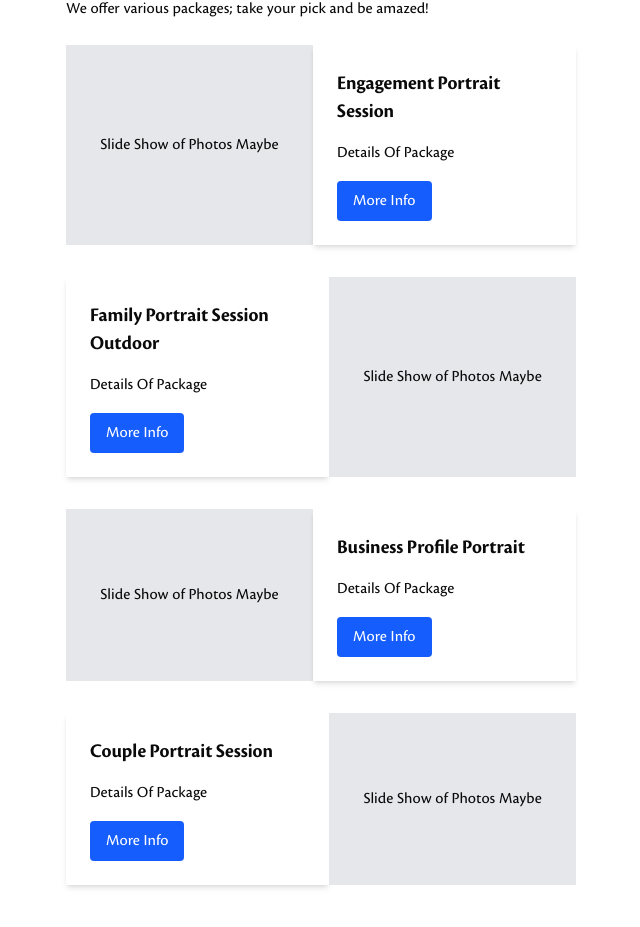
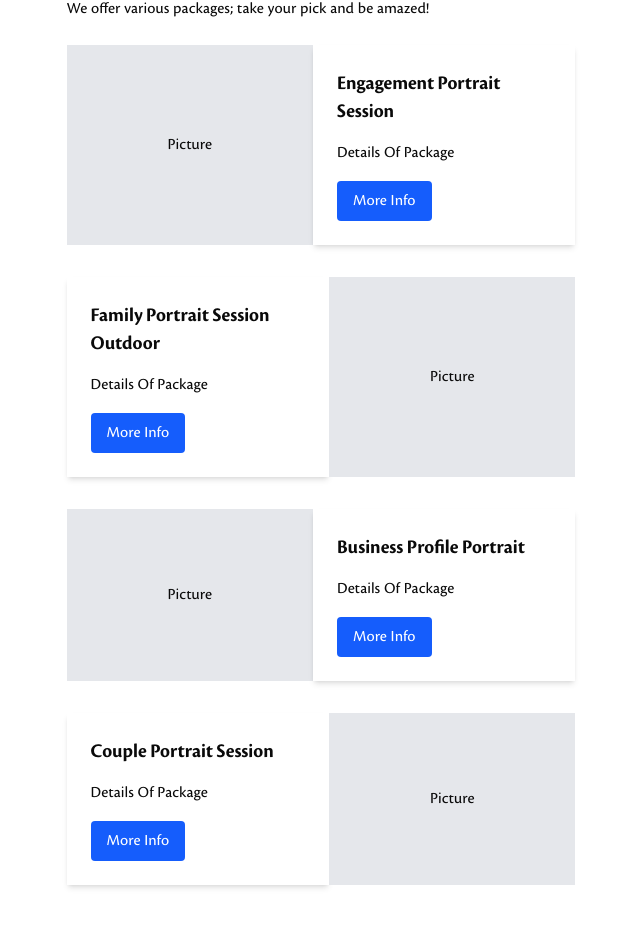
Before and after one commit to omero2582/greg-coman-25, a React (Vite) app: page /PricingPage in a window 1280 px wide. Shown: the part 211-1138 px from the top of the page, without its empty margins (319-959 px from the left). Built offline with nearby package versions, Linux system fonts and the light colour scheme.

Commit message:
changed wording

```diff
--- a/src/pages/PricingPage/PricingPage.jsx
+++ b/src/pages/PricingPage/PricingPage.jsx
@@ -14,7 +14,7 @@ const PricingPage = () => {
       {/* Engagement Portrait Session */}
       <div className="flex flex-col md:flex-row items-stretch mb-8">
         <div className="flex-1 bg-gray-200 flex items-center justify-center p-4">
-          <span>Slide Show of Photos Maybe</span>
+          <span>Picture</span>
         </div>
         <div className="flex-1 bg-white p-6 shadow-md flex flex-col justify-between">
           <h3 className="text-xl font-medium mb-4">Engagement Portrait Session</h3>
@@ -31,7 +31,7 @@ const PricingPage = () => {
       {/* Family Portrait Session Outdoor */}
       <div className="flex flex-col md:flex-row-reverse items-stretch mb-8">
         <div className="flex-1 bg-gray-200 flex items-center justify-center p-4">
-          <span>Slide Show of Photos Maybe</span>
+          <span>Picture</span>
         </div>
         <div className="flex-1 bg-white p-6 shadow-md flex flex-col justify-between">
           <h3 className="text-xl font-medium mb-4">Family Portrait Session Outdoor</h3>
@@ -48,7 +48,7 @@ const PricingPage = () => {
       {/* Business Profile Portrait */}
       <div className="flex flex-col md:flex-row items-stretch mb-8">
         <div className="flex-1 bg-gray-200 flex items-center justify-center p-4">
-          <span>Slide Show of Photos Maybe</span>
+          <span>Picture</span>
         </div>
         <div className="flex-1 bg-white p-6 shadow-md flex flex-col justify-between">
           <h3 className="text-xl font-medium mb-4">Business Profile Portrait</h3>
@@ -65,7 +65,7 @@ const PricingPage = () => {
       {/* Couple Portrait Session */}
       <div className="flex flex-col md:flex-row-reverse items-stretch mb-8">
         <div className="flex-1 bg-gray-200 flex items-center justify-center p-4">
-          <span>Slide Show of Photos Maybe</span>
+          <span>Picture</span>
         </div>
         <div className="flex-1 bg-white p-6 shadow-md flex flex-col justify-between">
           <h3 className="text-xl font-medium mb-4">Couple Portrait Session</h3>
```
